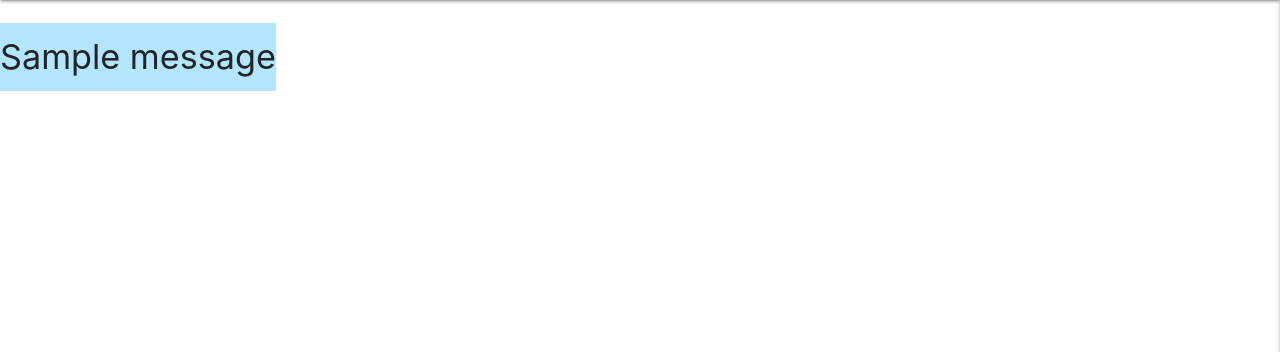
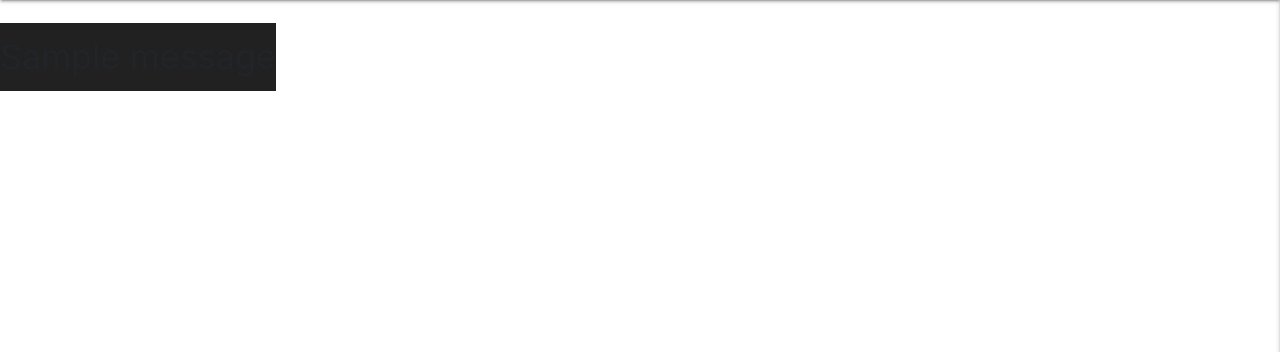
Before and after one commit to AngelArgirov/My-third-project-msp3, a Flask app: page /add_task in a window 1280 px wide. Shown: the part 64-416 px from the top of the page. Run offline with Flask 2, Linux system fonts and the light colour scheme; one stand-in notice (Sample message) is shown; a database or web service that is not in the repository returns one stand-in record (values such as "Sample title"); some libraries are stand-ins or nearby versions.

Commit message:
Update base.html

```diff
--- a/templates/base.html
+++ b/templates/base.html
@@ -39,7 +39,7 @@
 
         <!-- mobile sidenav -->
 		<ul class="sidenav" id="mobile-demo">
-            <li><h4 class="center-align light-blue-text text-darken 4">Student's Best Friend</h4></li>
+            <li><h4 class="center-align grey-text text-lighten-5">Student's Best Friend</h4></li>
             <li><a href="{{ url_for('get_tasks') }}">Home</a></li>
             {% if session.user %}
                 <li><a href="{{ url_for('profile', username=session['user']) }}">Profile</a></li>
@@ -61,7 +61,7 @@
             {% if messages %}
                 {% for message in messages %}
                     <div class="row flashes">
-                        <h4 class="light-blue lighten-4 center-align">{{ message }}</h4>
+                        <h4 class="grey darken-4 center-align">{{ message }}</h4>
                     </div>
                 {% endfor %}
             {% endif %}
```
